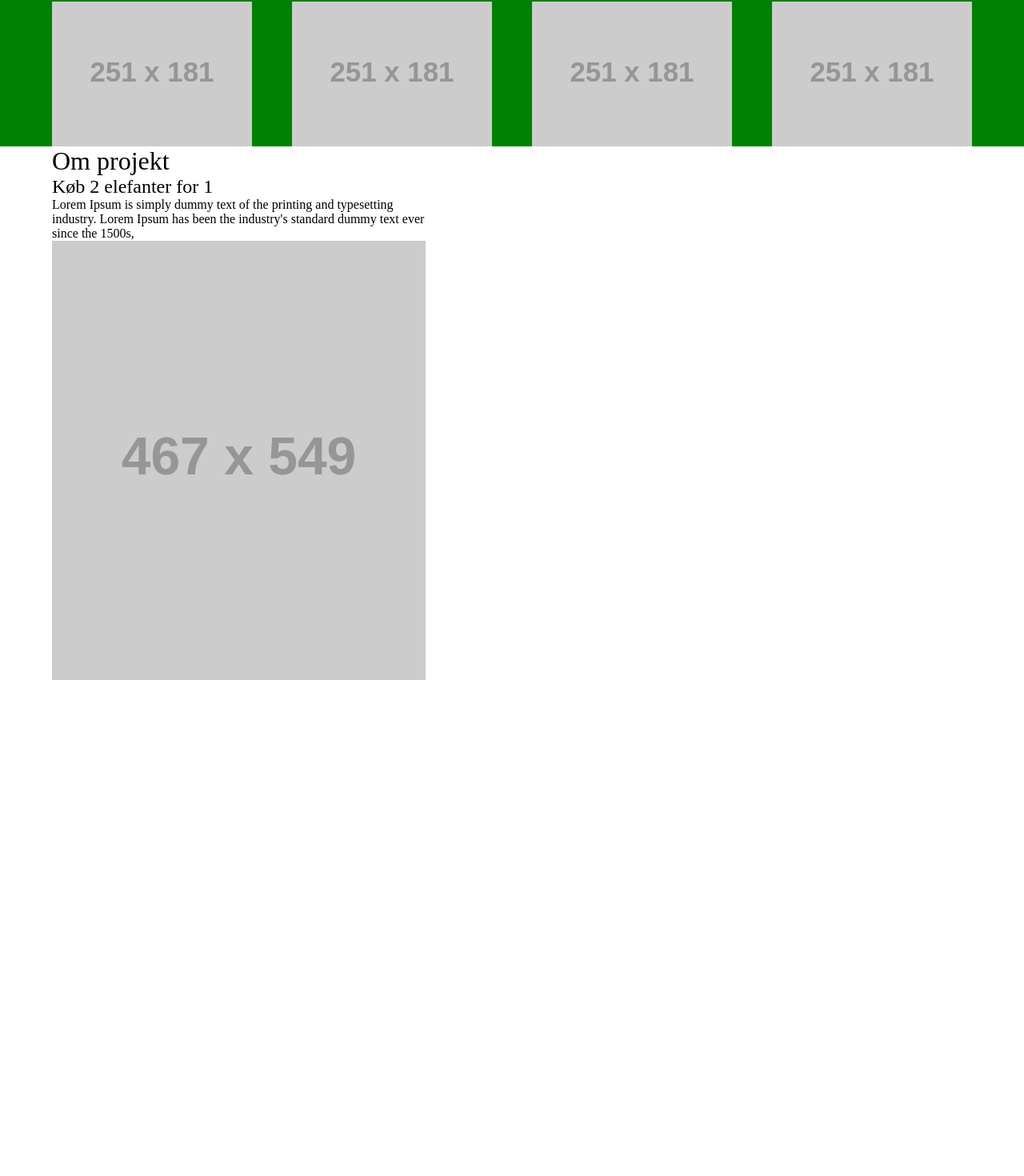
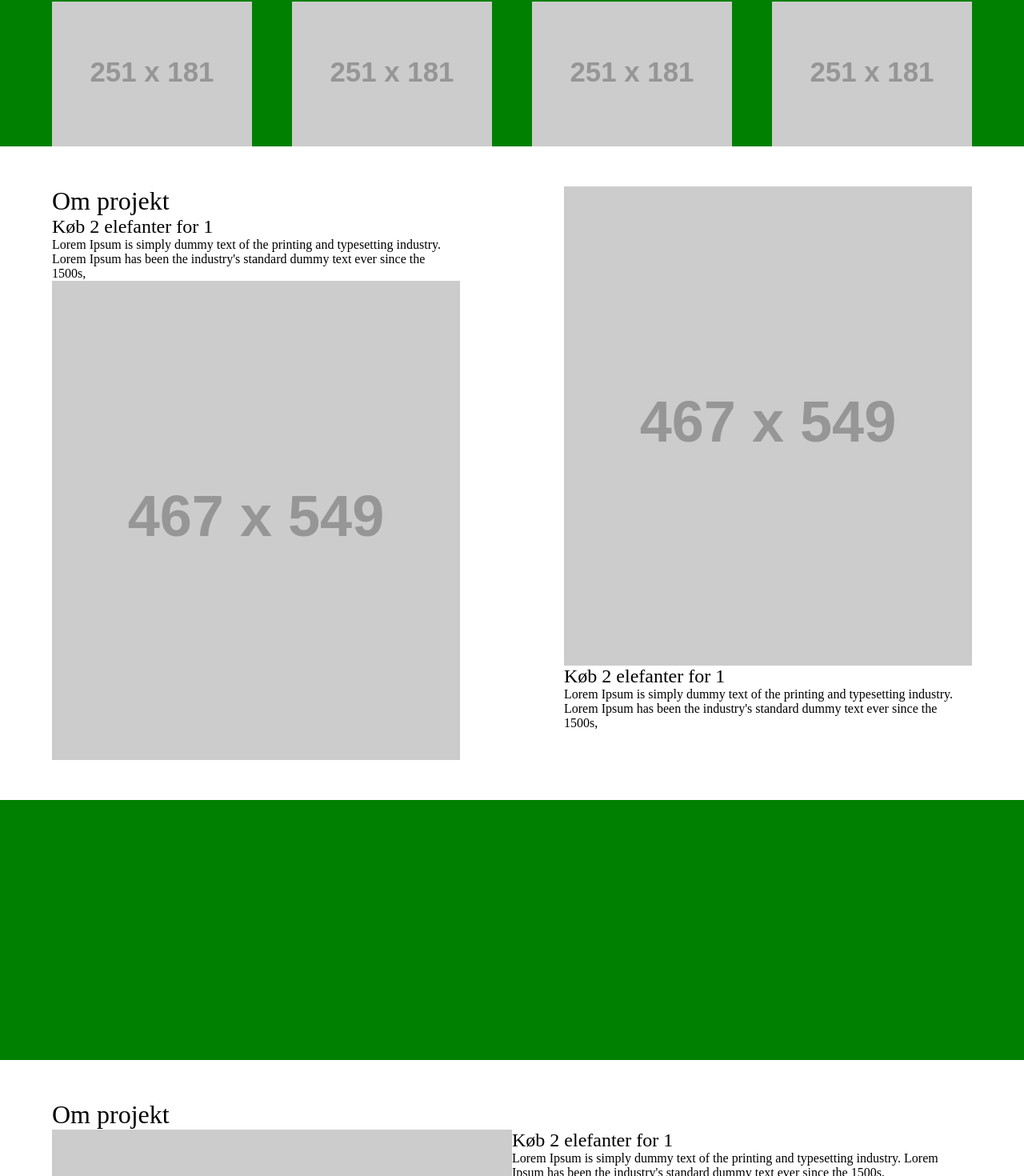
Before and after one commit to Signeamadsen97/creo-kampagne, a Vue app: page / in a window 1280 px wide. Shown: the part 702-2172 px from the top of the page at 80% size. Before the commit the page ends 1552 px from the top, so only its background shows below. Built offline with nearby package versions, Linux system fonts and the light colour scheme.

Commit message:
Skelet + slider
mega fedt

```diff
--- a/package.json
+++ b/package.json
@@ -9,8 +9,10 @@
     "preview": "vite preview"
   },
   "dependencies": {
+    "sass": "^1.77.1",
     "vue": "^3.4.21",
-    "vue-router": "^4.3.0"
+    "vue-router": "^4.3.0",
+    "vue3-carousel": "^0.3.3"
   },
   "devDependencies": {
     "@vitejs/plugin-vue": "^5.0.4",
--- a/src/assets/base.css
+++ b/src/assets/base.css
@@ -1,5 +1,7 @@
 :root {
-  --wrapper-padding: 0 65px;
+  --wrapper-padding-x: 65px;
+  --wrapper-padding-y: 0;
+  --wrapper-padding: var(--wrapper-padding-y) var(--wrapper-padding-x);
 }
 
 *,
@@ -11,7 +13,6 @@
 }
 
 body {
-
 }
 
 .wrapper {
--- /dev/null
+++ b/src/components/CaruselSlider.vue
@@ -0,0 +1,45 @@
+<script setup>
+import "vue3-carousel/dist/carousel.css";
+import { Carousel, Slide, Pagination, Navigation } from "vue3-carousel";
+
+const props = defineProps({
+  slides: {
+    type: Array,
+    default: () => [],
+  },
+});
+</script>
+
+<template>
+  <div class="slider-box">
+    <carousel :items-to-show="3.5">
+      <slide v-for="slide in slides" :key="slide">
+        <div class="slide">
+          <img :src="slide.image.src" :alt="slide.image.alt" />
+          <p>{{ slide.text }}</p>
+        </div>
+      </slide>
+
+      <template #addons>
+        <navigation />
+        <pagination />
+      </template>
+    </carousel>
+  </div>
+</template>
+
+<style scoped lang="scss">
+.slider-box {
+  padding-top: 114px;
+}
+.slide {
+  display: grid;
+  gap: 10px;
+  margin: 0 10px;
+
+  img {
+    width: 100%;
+    aspect-ratio: 16/9;
+  }
+}
+</style>
--- a/src/components/Navigation.vue
+++ b/src/components/Navigation.vue
@@ -6,8 +6,8 @@
 <template>
 <nav>
     <ul>
-        <li><RouterLink class="logo" to="/">Kampagne home</RouterLink></li>
-        <li><RouterLink to="/about">Om os</RouterLink></li>
+        <li><RouterLink class="logo" to="/">Kampagne Navn</RouterLink></li>
+        <li><RouterLink to="/about">Om Creo</RouterLink></li>
     </ul>
 </nav>
 
--- /dev/null
+++ b/src/components/PageBreaker.vue
@@ -0,0 +1,26 @@
+<script setup>
+
+</script>
+
+
+<template>
+<div class="break-square">
+    <div class="content">
+
+    </div>
+  </div>
+
+</template>
+
+
+<style scoped>
+.break-square {
+  width: 100%;
+  height: 325px;
+  background-color: green;
+}
+
+
+
+
+</style>
--- /dev/null
+++ b/src/components/PollBox.vue
@@ -0,0 +1,38 @@
+<script setup></script>
+
+<template>
+  <div class="box_container">
+    <h1>Giv os din mening så vi kan være ligeglade med hvad du tænker!</h1>
+
+    <form>
+      <label><input type="radio"/>Lorem Ipsum is simply dummy text of the printing</label>
+      <label><input type="radio"/>Lorem Ipsum is simply dummy text of the printing</label>
+      <label><input type="radio"/>Lorem Ipsum is simply dummy text of the printing</label>
+
+      <button type="submit">Send</button>
+    </form>
+  </div>
+</template>
+
+<style scoped>
+
+.box_container {
+    display: grid;
+    padding: 71px 71px 51px 154px;
+    gap: 54px;
+    background-color: green;
+
+}
+form {
+    display: grid;
+    gap: 36px;
+
+}
+
+button {
+    width: max-content;
+    margin-left: auto;
+}
+
+
+</style>
--- /dev/null
+++ b/src/components/TextBox.vue
@@ -0,0 +1,35 @@
+<script setup></script>
+
+<template>
+    <div class="grid">
+      <div class="text">
+        <p>
+          Lorem Ipsum is simply dummy text of the printing and typesetting
+          industry. Lorem Ipsum has been the industry's standard dummy text ever
+          since the 1500s,
+        </p>
+      </div>
+
+      <div class="textbox">
+        <h2>Hvofor din mening gir mening</h2>
+        <p>
+          Lorem Ipsum is simply dummy text of the printing and typesetting
+          industry. Lorem Ipsum has been the industry's standard dummy text ever
+          since the 1500s,
+        </p>
+      </div>
+    </div>
+</template>
+
+<style scoped>
+
+
+.grid {
+    display: grid;
+    grid-template-columns: 1fr;
+}
+
+.textbox {
+    background-color: aquamarine;
+}
+</style>
--- a/src/components/TextMedia.vue
+++ b/src/components/TextMedia.vue
@@ -1,29 +1,79 @@
-<script setup></script>
+<script setup>
+const props = defineProps({
+  reverse: {
+    type: Boolean,
+    default: false,
+  },
+  vertical: {
+    type: Boolean,
+    default: false,
+  }
+});
+
+</script>
 
 <template>
-  <div class="media_wrapper">
-    <h1>Om projekt</h1>
+  <div class="media_wrapper" :class="{ reverse: reverse, vertical: vertical}">
+    <h1 class="media_heading">Om projekt</h1>
     <div class="grid">
+      <div class="media_text">
         <h2>Køb 2 elefanter for 1</h2>
         <p>
           Lorem Ipsum is simply dummy text of the printing and typesetting
           industry. Lorem Ipsum has been the industry's standard dummy text ever
           since the 1500s,
         </p>
-      <img src="https://fakeimg.pl/467x549" alt="">
+      </div>
+      <img src="https://fakeimg.pl/467x549" alt="" class="media_img" />
     </div>
   </div>
 </template>
 
-<style scoped>
+<style scoped lang="scss">
 .media_wrapper {
-    padding: var(--wrapper-padding)
+  padding: 50px var(--wrapper-padding-x);
+
+  &.reverse {
+    .media_text {
+      order: 2;
+    }
+
+    .media_img {
+      order: -1;
+    }
+
+    .media_heading {
+      display: none;
+    }
+  }
+  &.vertical {
+    .grid {
+      grid-template-columns: 1fr 1fr;
+    }
+    .media_text {
+      order: 2;
+    }
+
+    .media_img {
+      order: -1;
+    }
+  }
 }
 
 .grid {
   display: grid;
   grid-template-columns: 1fr;
-    width: 40%;
+  width: 100%;
 }
 
+.media_text {
+  order: 1;
+}
+
+.media_img {
+  width: 100%;
+  order: 2;
+}
+
+
 </style>
--- a/src/views/HomeView.vue
+++ b/src/views/HomeView.vue
@@ -1,19 +1,87 @@
 <script setup>
-import Hero from '@/components/Hero.vue';
-import BrandValue from '@/components/BrandValue.vue';
-import TextMedia from '@/components/TextMedia.vue';
+import Hero from "@/components/Hero.vue";
+import BrandValue from "@/components/BrandValue.vue";
+import TextMedia from "@/components/TextMedia.vue";
+import PageBreaker from "@/components/PageBreaker.vue";
+import TextBox from "@/components/TextBox.vue";
+import PollBox from "@/components/PollBox.vue";
+import CaruselSlider from "@/components/CaruselSlider.vue";
+
+import { ref } from "vue";
+
+const items = ref([
+  {
+    text: "Lorem Ipsum is simply dummy text of the printing",
+    image: {
+      src: "https://fakeimg.pl/467x549",
+      alt: "Billede 1",
+    },
+  },
+  {
+    text: "Lorem Ipsum is simply dummy text of the printing",
+    image: {
+      src: "https://fakeimg.pl/467x549",
+      alt: "Billede 2",
+    },
+  },
+  {
+    text: "Lorem Ipsum is simply dummy text of the printing",
+    image: {
+      src: "https://fakeimg.pl/467x549",
+      alt: "Billede 3",
+    },
+  },
+  {
+    text: "Lorem Ipsum is simply dummy text of the printing",
+    image: {
+      src: "https://fakeimg.pl/467x549",
+      alt: "Billede 4",
+    },
+  },
+  {
+    text: "Lorem Ipsum is simply dummy text of the printing",
+    image: {
+      src: "https://fakeimg.pl/467x549",
+      alt: "Billede 5",
+    },
+  },
+  {
+    text: "Lorem Ipsum is simply dummy text of the printing",
+    image: {
+      src: "https://fakeimg.pl/467x549",
+      alt: "Billede 6",
+    },
+  },
+]);
 </script>
 
 <template>
   <main>
     <div class="wrapper"><Hero /></div>
-    <BrandValue/>
-    <TextMedia/>
+    <BrandValue />
+    <div class="text-media-grid">
+      <TextMedia />
+      <TextMedia :reverse="true" />
+    </div>
+    <PageBreaker />
+    <TextMedia :vertical="true" />
+    <div class="poll-grid">
+      <TextBox />
+      <PollBox />
+    </div>
+
+    <CaruselSlider :slides="items" />
   </main>
 </template>
 
 <style scoped>
+.text-media-grid {
+  display: grid;
+  grid-template-columns: 1fr 1fr;
+}
 
-
-
+.poll-grid {
+  display: grid;
+  grid-template-columns: 1fr 1.5fr;
+}
 </style>
```
Also changed, not shown: 1 other file (tests, documents, lock files or other folders). Lines whose indentation alone changed are shown as unchanged.
